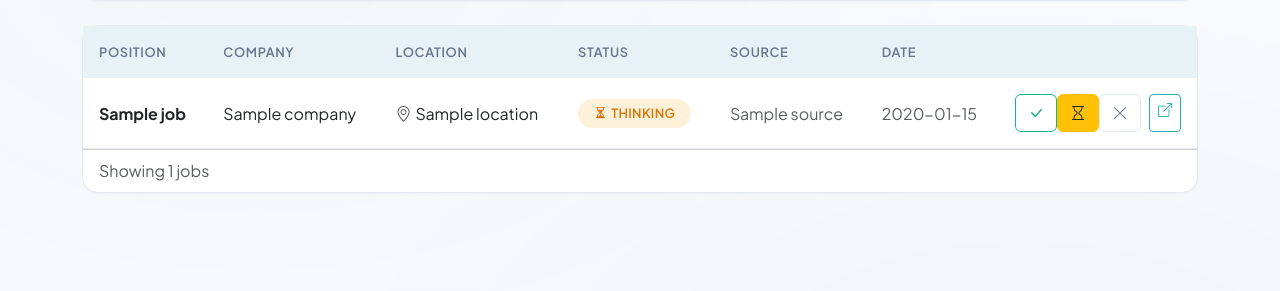
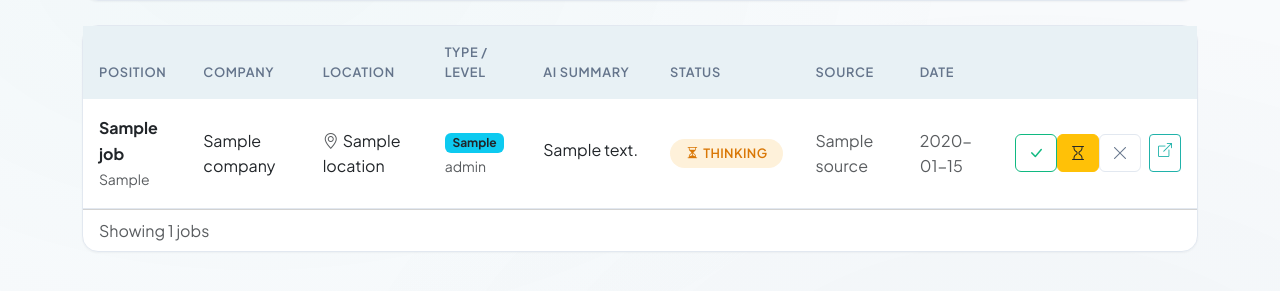
Before and after one commit to franciscobarriga/zephyr-job-tracker, a FastAPI app: template app/templates/jobs.html in a window 1280 px wide. Shown: the part 201-492 px from the top of the page. Run offline with FastAPI, Linux system fonts and the light colour scheme; the template is opened without the code that fills it: most values are stand-ins (such as "Sample title", 1, 10 or a date in 2020); parts of the project's set-up code (start-up, migrations or seed data) failed here and were passed over.

Commit message:
Add AI fields to job board UI
- Show job_type and experience_level
- Show ai_summary and ai_requirements
- Better job details display

Co-Authored-By: Claude Opus 4.6 <noreply@anthropic.com>

```diff
--- a/app/templates/jobs.html
+++ b/app/templates/jobs.html
@@ -46,6 +46,8 @@
                         <th>Position</th>
                         <th>Company</th>
                         <th>Location</th>
+                        <th>Type / Level</th>
+                        <th>AI Summary</th>
                         <th>Status</th>
                         <th>Source</th>
                         <th>Date</th>
@@ -57,11 +59,31 @@
                     <tr>
                         <td>
                             <strong>{{ job.title }}</strong>
+                            {% if job.ai_requirements %}
+                            <br><small class="text-muted">{{ job.ai_requirements }}</small>
+                            {% endif %}
                         </td>
                         <td>{{ job.company }}</td>
                         <td>
                             {% if job.location %}
                             <i class="bi bi-geo-alt me-1 text-muted"></i>{{ job.location }}
+                            {% else %}
+                            <span class="text-muted">-</span>
+                            {% endif %}
+                        </td>
+                        <td>
+                            {% if job.job_type or job.experience_level %}
+                            <span class="badge bg-info text-dark">{{ job.job_type or '-' }}</span>
+                            <br><small class="text-muted">{{ job.experience_level or '' }}</small>
+                            {% else %}
+                            <span class="text-muted">-</span>
+                            {% endif %}
+                        </td>
+                        <td>
+                            {% if job.ai_summary %}
+                            <span class="text-truncate d-inline-block" style="max-width: 200px;" title="{{ job.ai_summary }}">
+                                {{ job.ai_summary }}
+                            </span>
                             {% else %}
                             <span class="text-muted">-</span>
                             {% endif %}
```
